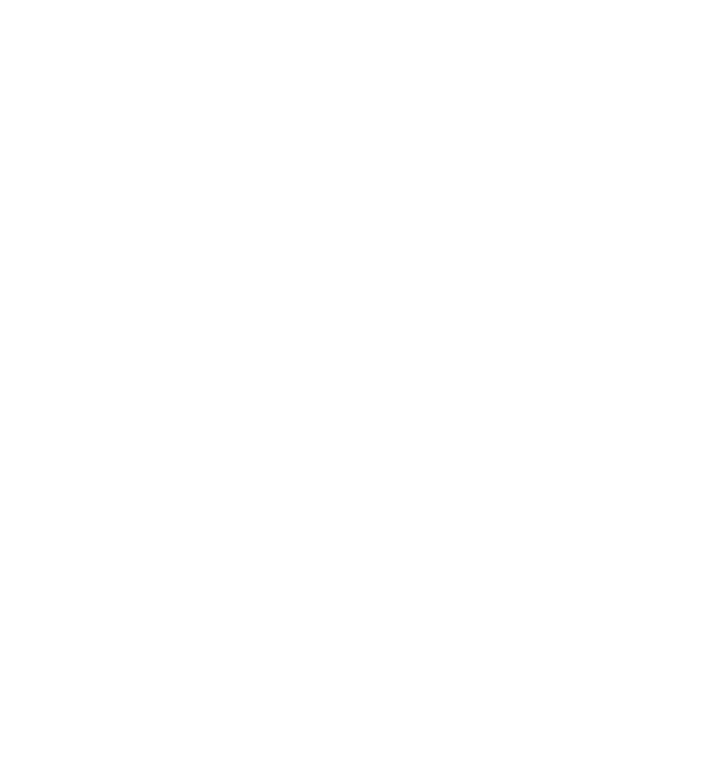
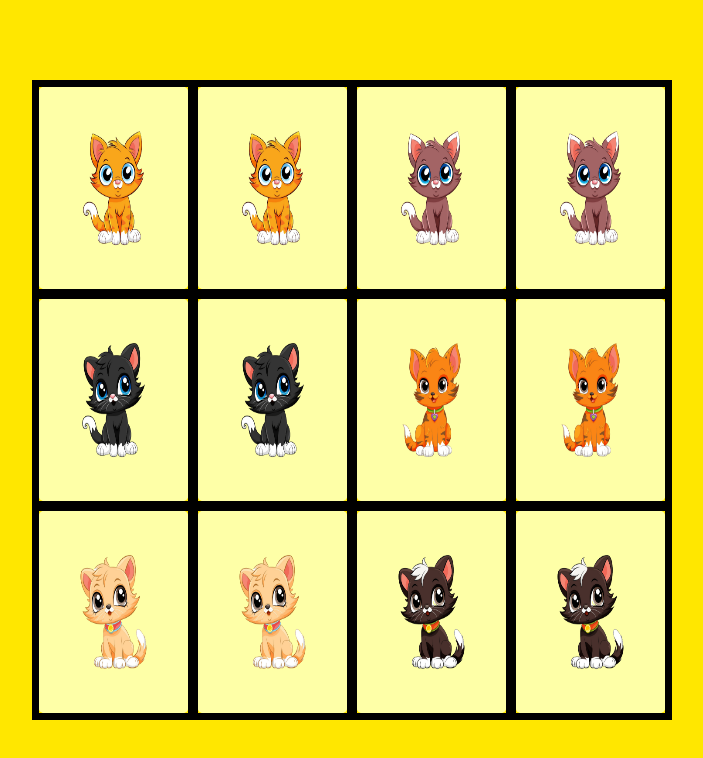
Before and after one commit to Melvin-KJ/Memory-Game, a plain HTML site: page index.html in a window 1280 px wide. Shown: the whole page, without its empty margins (288-991 px from the left). Drawn offline with Linux system fonts and the light colour scheme.

Commit message:
board structure created

```diff
--- a/index.html
+++ b/index.html
@@ -4,8 +4,61 @@
     <meta charset="UTF-8">
     <meta name="viewport" content="width=device-width, initial-scale=1.0">
     <title>Memory Game</title>
+    <!-- CSS Style Link -->
+    <link rel="stylesheet" href="./style.css">
 </head>
 <body>
-
+    <section class="memory-game">
+        <div class="memory-card">
+            <img src="./img/cover-img.png" alt="cover" class="front-face">
+            <img src="./img/kitty1.png" alt="" class="back-face">
+        </div>
+        <div class="memory-card">
+            <img src="./img/cover-img.png" alt="" class="front-face">
+            <img src="./img/kitty1.png" alt="" class="back-face">
+        </div>
+        <div class="memory-card">
+            <img src="./img/cover-img.png" alt="" class="front-face">
+            <img src="./img/kitty2.png" alt="" class="back-face">
+        </div>
+        <div class="memory-card">
+            <img src="./img/cover-img.png" alt="" class="front-face">
+            <img src="./img/kitty2.png" alt="" class="back-face">
+        </div>
+        <div class="memory-card">
+            <img src="./img/cover-img.png" alt="" class="front-face">
+            <img src="./img/kitty3.png" alt="" class="back-face">
+        </div>
+        <div class="memory-card">
+            <img src="./img/cover-img.png" alt="" class="front-face">
+            <img src="./img/kitty3.png" alt="" class="back-face">
+        </div>
+        <div class="memory-card">
+            <img src="./img/cover-img.png" alt="" class="front-face">
+            <img src="./img/kitty4.png" alt="" class="back-face">
+        </div>
+        <div class="memory-card">
+            <img src="./img/cover-img.png" alt="" class="front-face">
+            <img src="./img/kitty4.png" alt="" class="back-face">
+        </div>
+        <div class="memory-card">
+            <img src="./img/cover-img.png" alt="" class="front-face">
+            <img src="./img/kitty5.png" alt="" class="back-face">
+        </div>
+        <div class="memory-card">
+            <img src="./img/cover-img.png" alt="" class="front-face">
+            <img src="./img/kitty5.png" alt="" class="back-face">
+        </div>
+        <div class="memory-card">
+            <img src="./img/cover-img.png" alt="" class="front-face">
+            <img src="./img/kitty6.png" alt="" class="back-face">
+        </div>
+        <div class="memory-card">
+            <img src="./img/cover-img.png" alt="" class="front-face">
+            <img src="./img/kitty6.png" alt="" class="back-face">
+        </div>
+    </section>
+    <!-- Script Link-->
+    <script src="./script.js"></script>
 </body>
 </html>
--- a/style.css
+++ b/style.css
@@ -0,0 +1,47 @@
+* {
+  padding: 0;
+  margin: 0;
+  box-sizing: border-box;
+}
+
+body {
+  height: 100vh;
+  display: flex;
+  background-color: #ffe700;
+}
+
+.memory-game{
+    display: flex;
+    flex-wrap: wrap;
+    margin: auto;
+    width: 640px;
+    height: 640px;
+    border: 2px solid #000;
+}
+
+.memory-card{
+    width: 25%;
+    height: 33.333%;
+    position: relative;
+    border: 5px solid #000;
+    transform: scale(1);
+}
+
+.memory-card active{
+    transform: scale(.97);
+    transition: transform .2s;
+}
+
+.front-face,
+.back-face{
+    width: 100%;
+    height: 100%;
+    padding: 20px;
+    position: absolute;
+    border-radius: 5px;
+    background-color: #FEFFA7;
+}
+
+img{
+    width: 100px;
+}
```
Also changed, not shown: img/cover-img.png (added), img/kitty1.png (added), img/kitty2.png (added), img/kitty3.png (added), img/kitty4.png (added), img/kitty5.png (added), img/kitty6.png (added), script.js (added).
